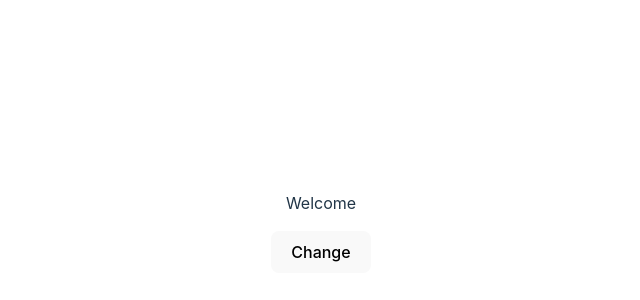
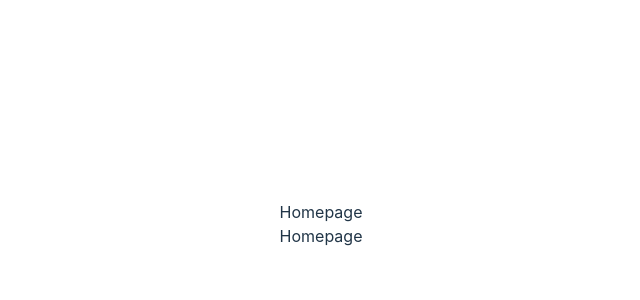
Before and after one commit to freddy990117/Cursor-Practice, a React (Vite) app in the folder Cursor Project/: page / in a window 1280 px wide. Shown: the part 176-476 px from the top of the page, without its empty margins (319-959 px from the left). Built offline with nearby package versions, Linux system fonts and the light colour scheme.

Commit message:
Practice Router ok!!!

```diff
--- a/Cursor Project/package.json
+++ b/Cursor Project/package.json
@@ -15,7 +15,8 @@
     "react": "^18.3.1",
     "react-dom": "^18.3.1",
     "react-query": "^3.39.3",
-    "react-responsive": "^10.0.0"
+    "react-responsive": "^10.0.0",
+    "react-router-dom": "^7.0.2"
   },
   "devDependencies": {
     "@eslint/js": "^9.13.0",
--- a/Cursor Project/src/App.jsx
+++ b/Cursor Project/src/App.jsx
@@ -1,12 +1,39 @@
 import React from "react";
 import "./App.css";
 import Practice1210 from "../../Practice/Practice1210";
-import Parent from "./Context/Parent";
-import Appppp from "./Context/Appppp";
+import {
+  BrowserRouter,
+  Router,
+  Routes,
+  Route,
+  createBrowserRouter,
+  RouterProvider,
+} from "react-router-dom";
+import Page404 from "./pages/Page404";
+import Homepage from "./pages/Homepage";
+import About from "./pages/About";
 const App = () => {
+  {
+    /* 方法2 */
+  }
+  const router = createBrowserRouter([
+    { path: "/", element: <Homepage /> },
+    { path: "/about", element: <About /> },
+    { path: "*", element: <Page404 /> },
+  ]);
+
   return (
     <div>
-      <Appppp />
+      {/* 方法1 */}
+      <BrowserRouter>
+        <Routes>
+          <Route path="/" element={<Homepage />}></Route>
+          <Route path="/about" element={<About />}></Route>
+          <Route path="*" element={<Page404 />}></Route>
+        </Routes>
+      </BrowserRouter>
+
+      <RouterProvider router={router} />
     </div>
   );
 };
```
Also changed, not shown: 1 other file (tests, documents, lock files or other folders).
